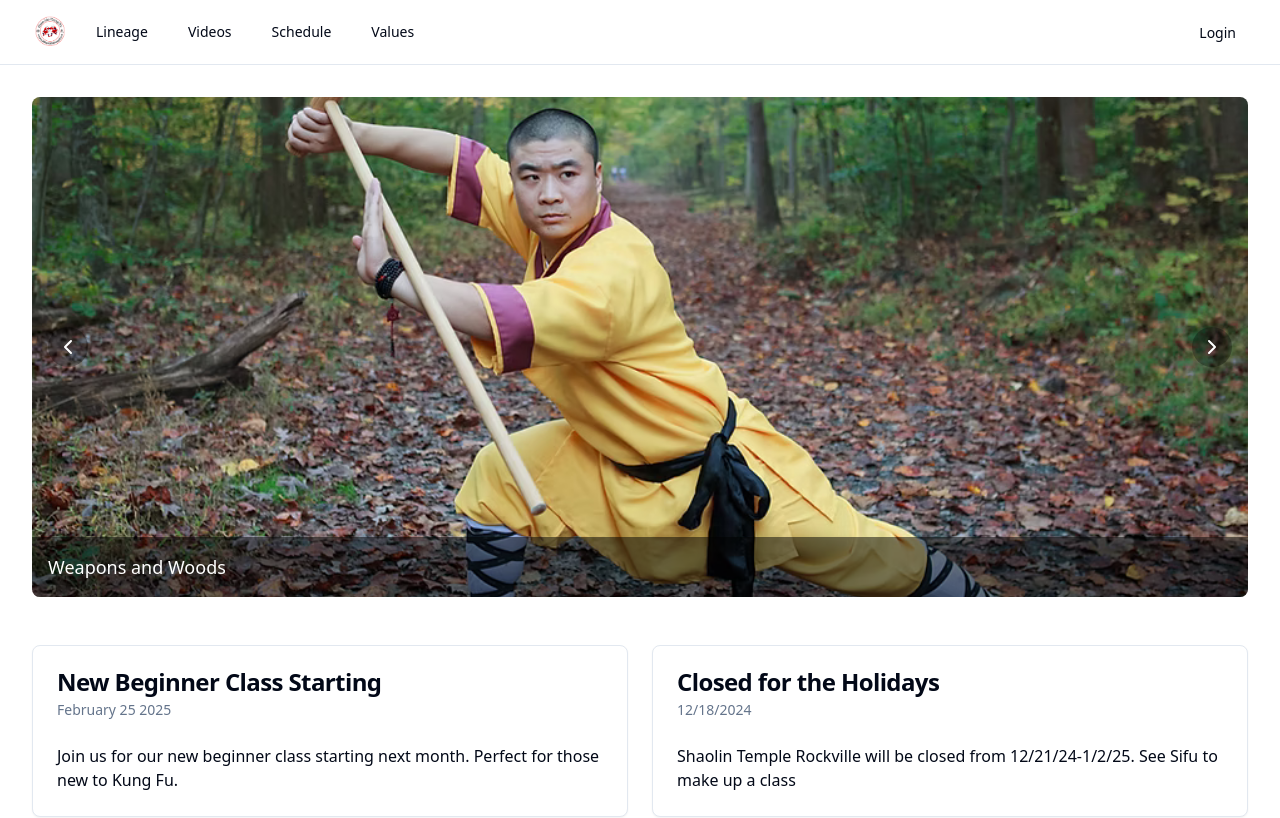
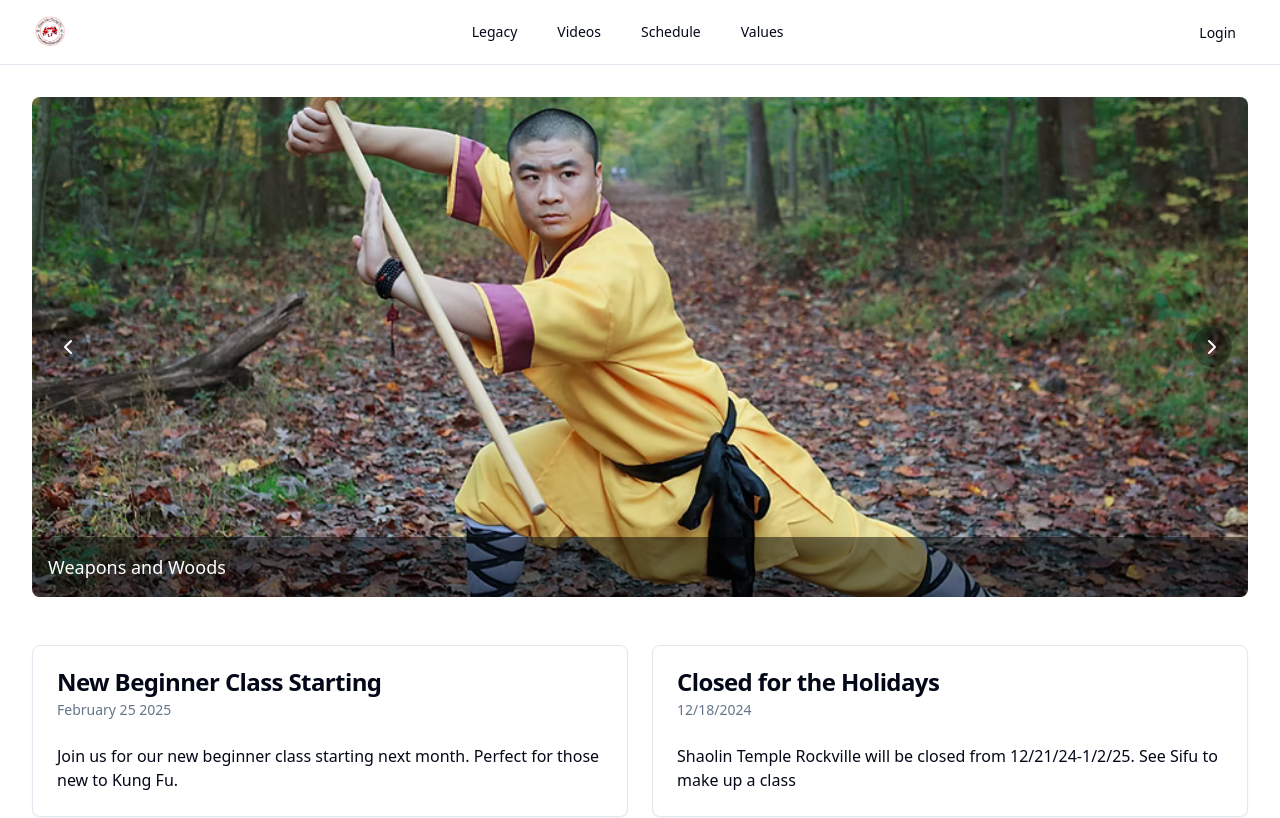
Before and after one commit to AjR2/shaolin-legacy-web, a React (Vite) app: page / in a window 1280 px wide. Shown: the top 818 px of the page. Built offline with nearby package versions, Linux system fonts and the light colour scheme.

Commit message:
Update lineage tab and page centering
Updated the lineage tab to "legacy" and centered the pages across the header.

```diff
--- a/src/components/Navigation.tsx
+++ b/src/components/Navigation.tsx
@@ -1,3 +1,4 @@
+
 import { useState, useEffect } from "react";
 import { Link, useLocation } from "react-router-dom";
 import { supabase } from "@/integrations/supabase/client";
@@ -20,7 +21,6 @@ export const Navigation = () => {
     <nav className="bg-background text-foreground border-b border-border">
       <div className="max-w-7xl mx-auto px-4 sm:px-6 lg:px-8">
         <div className="flex items-center justify-between h-16">
-          <div className="flex items-center space-x-4">
           <Link to="/" className="flex items-center">
             <img
               src="/LOGO.png"
@@ -28,13 +28,14 @@ export const Navigation = () => {
               className="h-12 w-auto"
             />
           </Link>
+          <div className="flex items-center justify-center flex-grow space-x-4">
             <Link
               to="/lineage"
               className={`px-3 py-2 rounded-md text-sm font-medium ${
                 location.pathname === "/lineage" ? "bg-accent" : "hover:bg-accent"
               }`}
             >
-              Lineage
+              Legacy
             </Link>
             <Link
               to="/videos"
```
Lines whose indentation alone changed are shown as unchanged.
